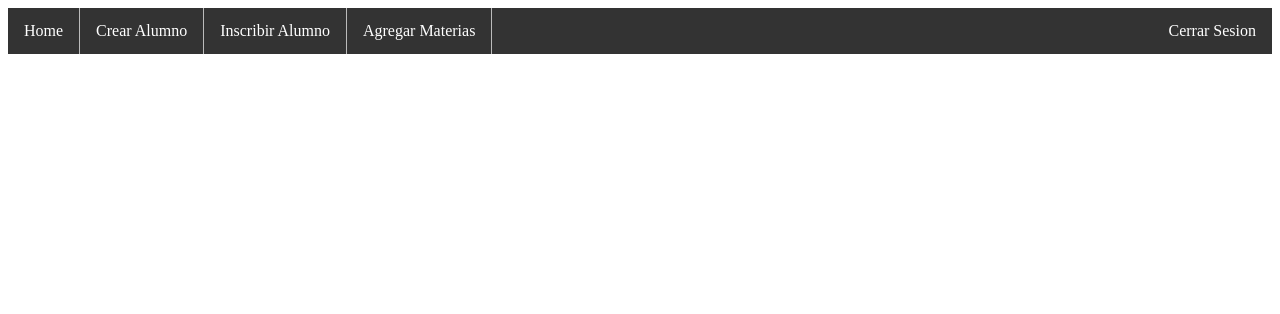
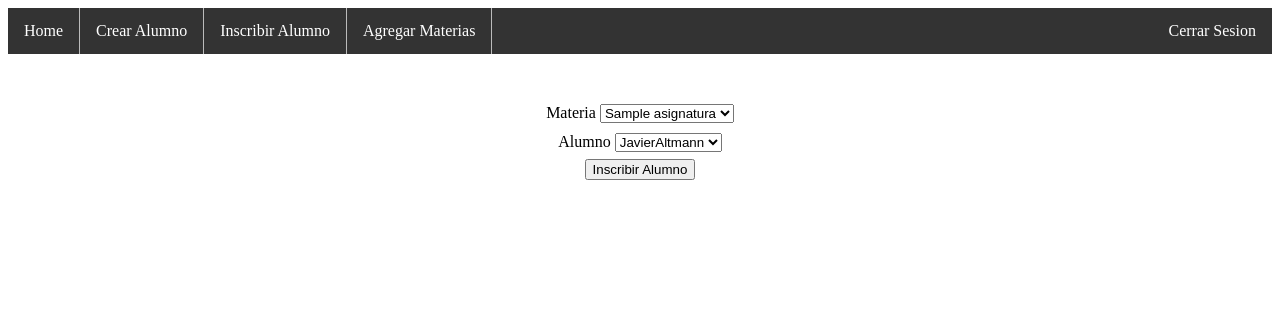
Before and after one commit to javier-altmann/desarrollo-seguro-tp-1, a PHP site: page /Views/inscribir_alumno.php in a window 1280 px wide. Shown: the top 314 px of the page. Run offline with PHP 8.4, Linux system fonts and the light colour scheme; data comes from the database, SQL or seed files in the repository; tables that the repository leaves empty hold one stand-in row (values such as "Sample post"); data that the repository does not hold is empty.

Commit message:
Inscripción de alumnos
Finalizo inscripcion de alumnos

```diff
--- a/Views/inscribir_alumno.php
+++ b/Views/inscribir_alumno.php
@@ -2,7 +2,7 @@
 <html lang="en">
 <head>
     <meta charset="UTF-8">
-    <title>Inscribir Alumno</title>
+    <title>Inscribir Alumnos</title>
 
     <link rel="stylesheet" href="../css/grid.css">
 
@@ -13,14 +13,57 @@
      <? include 'menu_secreteria.php'; ?>
 </header>
 <body>
+   <form action="inscribir_alumno.php" method="POST">
+   <section style="text-align: center; margin-top:50px;">
 
-   <section style="text-align: center; margin-top:50px;">
+    <div class="col-8">
+        <label>Materia</label>
+         <select name="materia">
+          <?
+           require_once 'conexion.php';
+             $sql = "SELECT * from asignatura";
+            $resultado = $con->query($sql);
+             ?>
+         <? foreach($resultado as $row){ ?>
+          <option value="<? echo $row['id_asignatura']; ?>"><? echo $row['nombre_asignatura']; ?></option>
+          <?}?>
+
+        </select>
 
 
 
+    </div>
+
+    <div class="col-8" style="margin-top:10px;">
+        <label>Alumno</label>
+         <select name="alumno">
+          <?
+           require_once 'conexion.php';
+             $sql = "SELECT * from alumno";
+            $resultado = $con->query($sql);
+             ?>
+         <? foreach($resultado as $row){ ?>
+          <option value="<? echo $row['id_alumno']; ?>"><? echo $row['nombre']. $row['apellido']; ?></option>
+          <?}?>
+
+        </select>
+
+    </div>
+
+
+    <input type="submit" name="inscribir_alumno" value="Inscribir Alumno" style="margin-top:7px";>
 
     </section>
 
+     </form>
 
 </body>
 </html>
+<?php
+
+    $id_asignatura = $_POST['materia'];
+    $id_alumno= $_POST['alumno'];
+    $sql = "INSERT INTO cursada (id_cursada, id_asignatura, id_alumno) VALUES (NULL, '$id_asignatura', '$id_alumno')";
+    $con->exec($sql);
+
+?>
```
